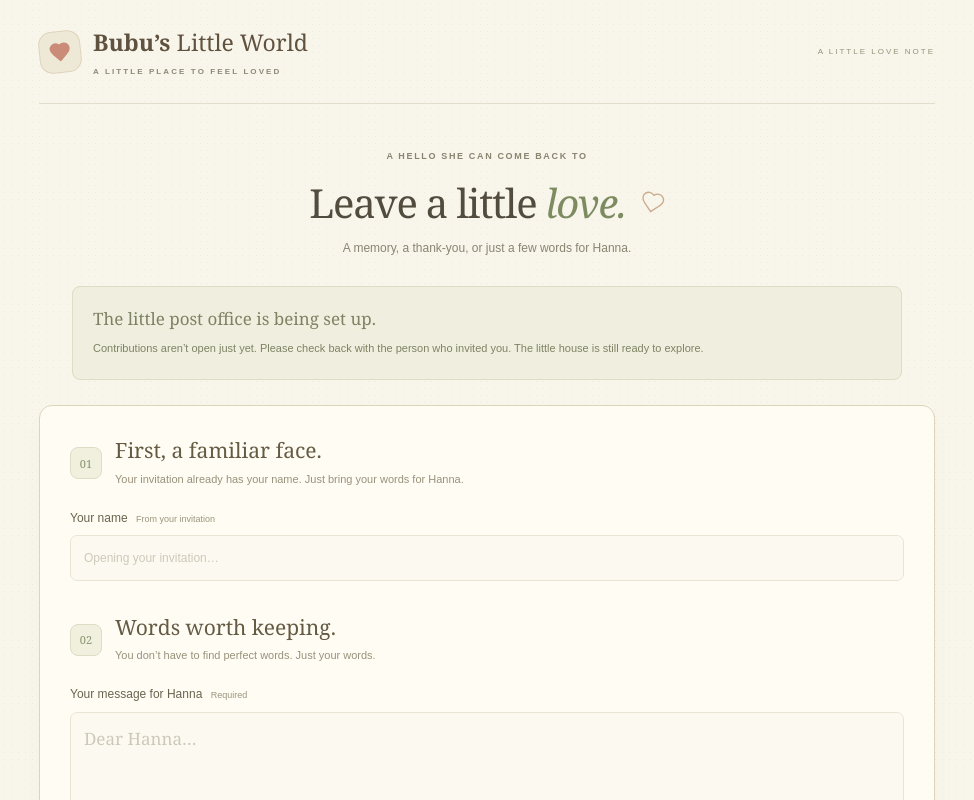
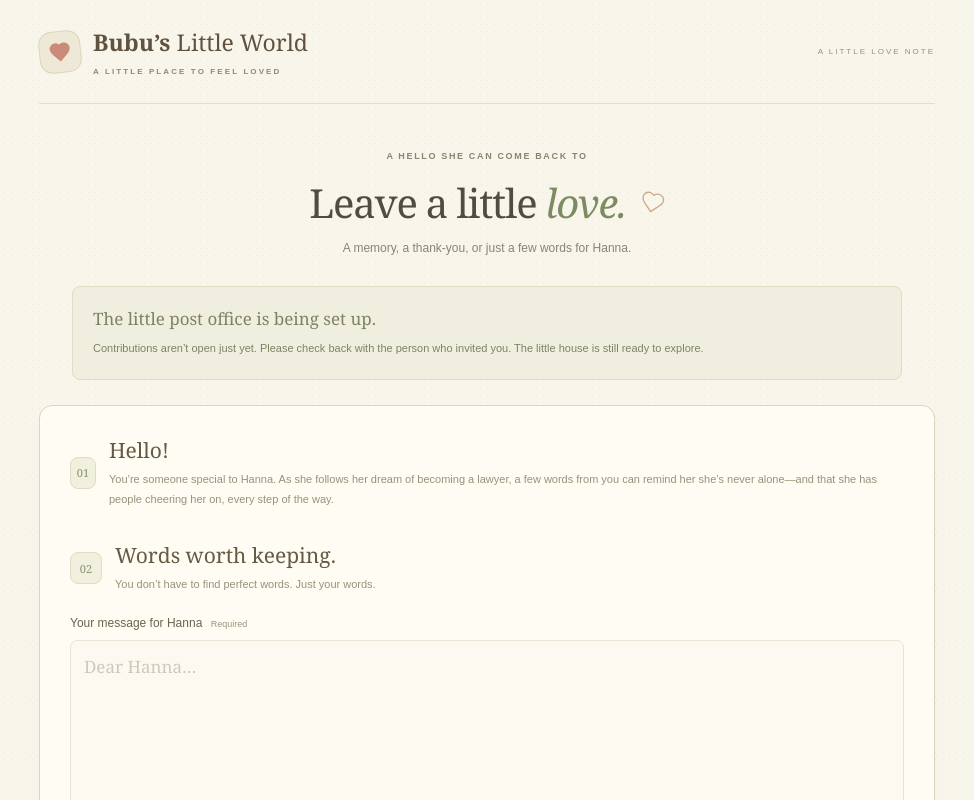
Before and after one commit to Cabiii-1/hn-wrld, a Next.js app: page /contribute in a window 1280 px wide. Shown: the top 800 px of the page, without its empty margins (153-1127 px from the left). Built offline with nearby package versions, Linux system fonts and the light colour scheme; no server answers.

Commit message:
Welcome contributors personally with a warm note for Hanna

```diff
--- a/src/components/contribution-form.tsx
+++ b/src/components/contribution-form.tsx
@@ -246,23 +246,16 @@ export function ContributionForm({ configured }: { configured: boolean }) {
         <div className="form-section-heading">
           <span>01</span>
           <div>
-            <h2>First, a familiar face.</h2>
+            <h2>
+              Hello{snapshot?.displayName ? `, ${snapshot.displayName}` : ""}!
+            </h2>
             <p>
-              Your invitation already has your name. Just bring your words for
-              Hanna.
+              You’re someone special to Hanna. As she follows her dream of
+              becoming a lawyer, a few words from you can remind her she’s never
+              alone—and that she has people cheering her on, every step of the
+              way.
             </p>
           </div>
-        </div>
-        <div>
-          <label>
-            Your name <span>From your invitation</span>
-            <input
-              readOnly
-              value={snapshot?.displayName ?? ""}
-              placeholder="Opening your invitation…"
-              disabled={disabled}
-            />
-          </label>
         </div>
         <div className="form-section-heading">
           <span>02</span>
```
Also changed, not shown: 4 other files (tests, documents, lock files or other folders).
